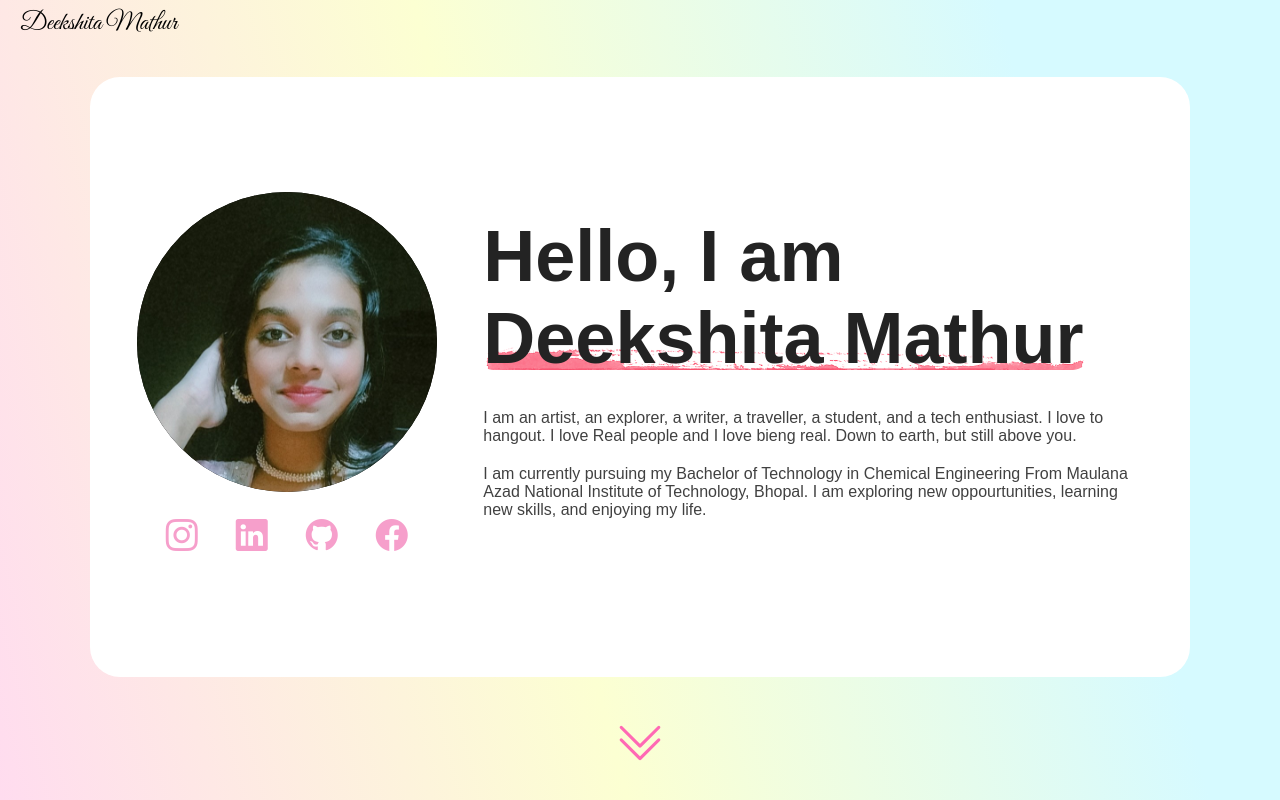
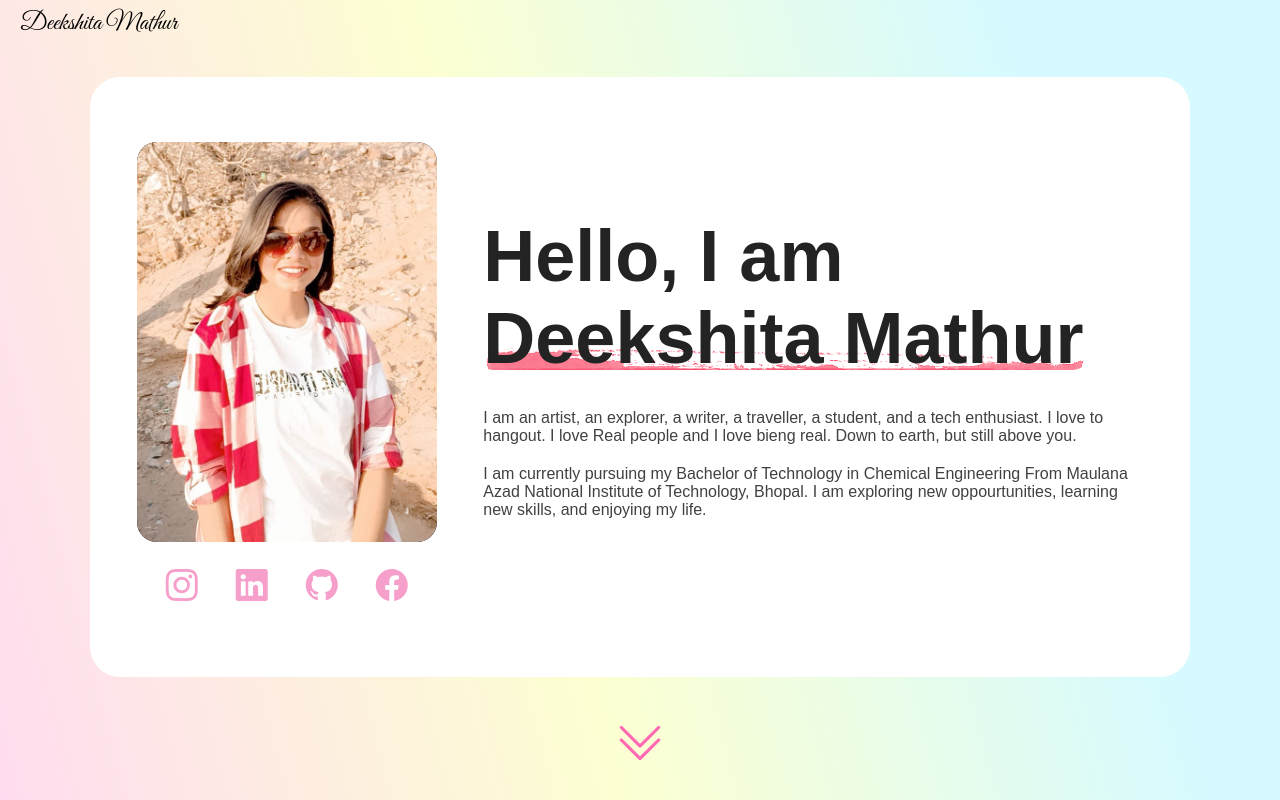
Before and after one commit to maasir554/dikka-portfolio, a plain HTML site: page index.html in a window 1280 px wide. Drawn offline with nearby package versions, Linux system fonts and the light colour scheme; a web font is replaced by a local one.

Commit message:
changed pfp style and  source

```diff
--- a/index.html
+++ b/index.html
@@ -18,7 +18,7 @@
                 <div id="first-intro-box">
                     <div id="intro-left">
                         <div id="intro-pic">
-                            <img src="./profpic2.jpg" alt="profile picture" >
+                            <img src="./profpic3.jpg" alt="profile picture" >
                         </div>
                         <div id = "intro-social-media">
                             <a href="https://github.com" class="social-media-icon"><i class="bi bi-instagram"></i></a>
--- a/style.css
+++ b/style.css
@@ -39,8 +39,8 @@ body{
 #intro-pic{
     background-color: black;
     width: 300px;
-    height: 300px;
-    border-radius: 100vh;
+    height: 400px;
+    border-radius: 20px;
     overflow: hidden;
 
     & img{
```
Also changed, not shown: profpic3.jpg (added).
